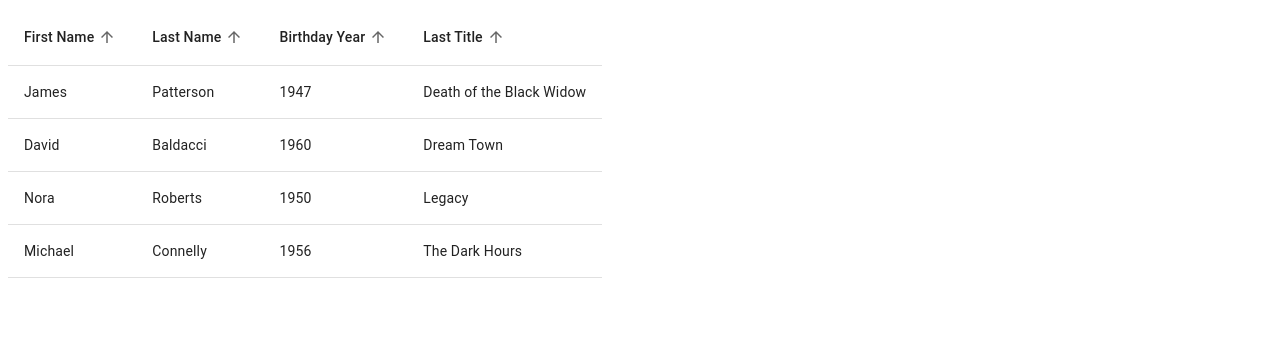
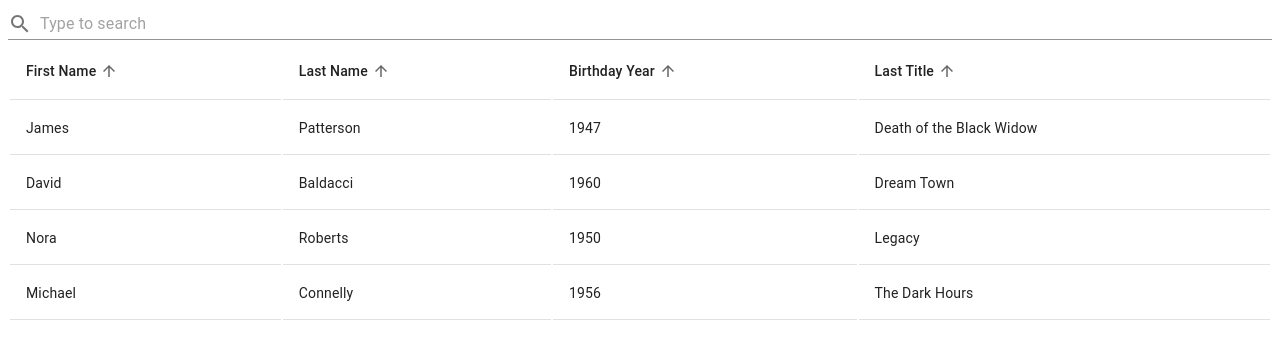
Before and after one commit to kolya-mazurok2/table, a React (Create React App) app: page / in a window 1280 px wide. Shown: the top 340 px of the page. Built offline with nearby package versions, Linux system fonts and the light colour scheme.

Commit message:
Resolved #11 (#12)

```diff
--- a/package.json
+++ b/package.json
@@ -32,6 +32,7 @@
   "dependencies": {
     "@emotion/react": "^11.9.3",
     "@emotion/styled": "^11.9.3",
+    "@mui/icons-material": "^5.8.4",
     "@mui/material": "^5.9.2",
     "@testing-library/jest-dom": "^5.16.4",
     "@testing-library/react": "^13.3.0",
--- a/src/App.tsx
+++ b/src/App.tsx
@@ -15,7 +15,7 @@ const App = () => {
     })();
   }, []);
 
-  return <Table<Author> columns={authorColumns} data={authors} />;
+  return <Table<Author> columns={authorColumns} data={authors} hasGlobalSearch={true} />;
 };
 
 export default App;
--- /dev/null
+++ b/src/components/table/SearchBox.tsx
@@ -0,0 +1,40 @@
+import { Search } from '@mui/icons-material';
+import { FormControl, InputAdornment, TextField } from '@mui/material';
+import { useState } from 'react';
+
+interface Props {
+  globalFilter: string;
+  onChangeGlobalFilter: (filterValue: string) => void;
+}
+
+const SearchBox = ({ globalFilter, onChangeGlobalFilter }: Props) => {
+  const [value, setValue] = useState(globalFilter);
+
+  const handleChange = (value: string) => {
+    setValue(value);
+    onChangeGlobalFilter(value);
+  };
+
+  return (
+    <FormControl fullWidth>
+      <TextField
+        id="input-with-icon-textfield"
+        InputProps={{
+          startAdornment: (
+            <InputAdornment position="start">
+              <Search />
+            </InputAdornment>
+          ),
+        }}
+        variant="standard"
+        value={value || ''}
+        onChange={(event) => {
+          handleChange(event.currentTarget.value);
+        }}
+        placeholder="Type to search"
+      />
+    </FormControl>
+  );
+};
+
+export default SearchBox;
--- a/src/components/table/Table.tsx
+++ b/src/components/table/Table.tsx
@@ -1,4 +1,5 @@
 import {
+  Box,
   TableBody,
   TableCell,
   TableContainer,
@@ -8,27 +9,44 @@ import {
   Tooltip,
 } from '@mui/material';
 import { PropsWithChildren, ReactElement } from 'react';
-import { TableOptions, useTable, useSortBy } from 'react-table';
+import { TableOptions, useTable, useSortBy, useGlobalFilter } from 'react-table';
+import SearchBox from './SearchBox';
 
-export const Table = <T extends Record<string, unknown>>({
+const Table = <T extends Record<string, unknown>>({
   columns,
   data,
+  hasGlobalSearch,
 }: PropsWithChildren<TableOptions<T>>): ReactElement => {
-  const { getTableProps, getTableBodyProps, headerGroups, rows, prepareRow } = useTable<T>(
+  const {
+    getTableProps,
+    getTableBodyProps,
+    headerGroups,
+    rows,
+    prepareRow,
+    state,
+    setGlobalFilter,
+  } = useTable<T>(
     {
       columns,
       data,
     },
+    useGlobalFilter,
     useSortBy
   );
 
   return (
-    <TableContainer {...getTableProps()}>
+    <Box>
+      {hasGlobalSearch && (
+        <SearchBox globalFilter={state.globalFilter} onChangeGlobalFilter={setGlobalFilter} />
+      )}
+
+      <TableContainer {...getTableProps()} component="table">
         <TableHead>
           {headerGroups.map((headerGroup, index) => (
             <TableRow {...headerGroup.getHeaderGroupProps()} key={index}>
               {headerGroup.headers.map((column, index) => {
-              const { title: sortTitle = '', ...columnSortByProps } = column.getSortByToggleProps();
+                const { title: sortTitle = '', ...columnSortByProps } =
+                  column.getSortByToggleProps();
 
                 return (
                   <TableCell {...column.getHeaderProps(column.getSortByToggleProps())} key={index}>
@@ -65,6 +83,7 @@ export const Table = <T extends Record<string, unknown>>({
           })}
         </TableBody>
       </TableContainer>
+    </Box>
   );
 };
 
--- a/src/types/react-table-config.d.ts
+++ b/src/types/react-table-config.d.ts
@@ -64,6 +64,7 @@ declare module 'react-table' {
       // note that having Record here allows you to add anything to the options, this matches the spirit of the
       // underlying js library, but might be cleaner if it's replaced by a more specific type that matches your
       // feature set, this is a safe default.
+      /* eslint-disable  @typescript-eslint/no-explicit-any */
       Record<string, any> {}
 
   export interface Hooks<D extends Record<string, unknown> = Record<string, unknown>>
@@ -108,6 +109,7 @@ declare module 'react-table' {
       UseResizeColumnsColumnProps<D>,
       UseSortByColumnProps<D> {}
 
+  /* eslint-disable  @typescript-eslint/no-unused-vars */
   export interface Cell<D extends Record<string, unknown> = Record<string, unknown>, V = any>
     extends UseGroupByCellProps<D>,
       UseRowStateCellProps<D> {}
```
Also changed, not shown: 1 other file (tests, documents, lock files or other folders). Lines whose indentation alone changed are shown as unchanged.
